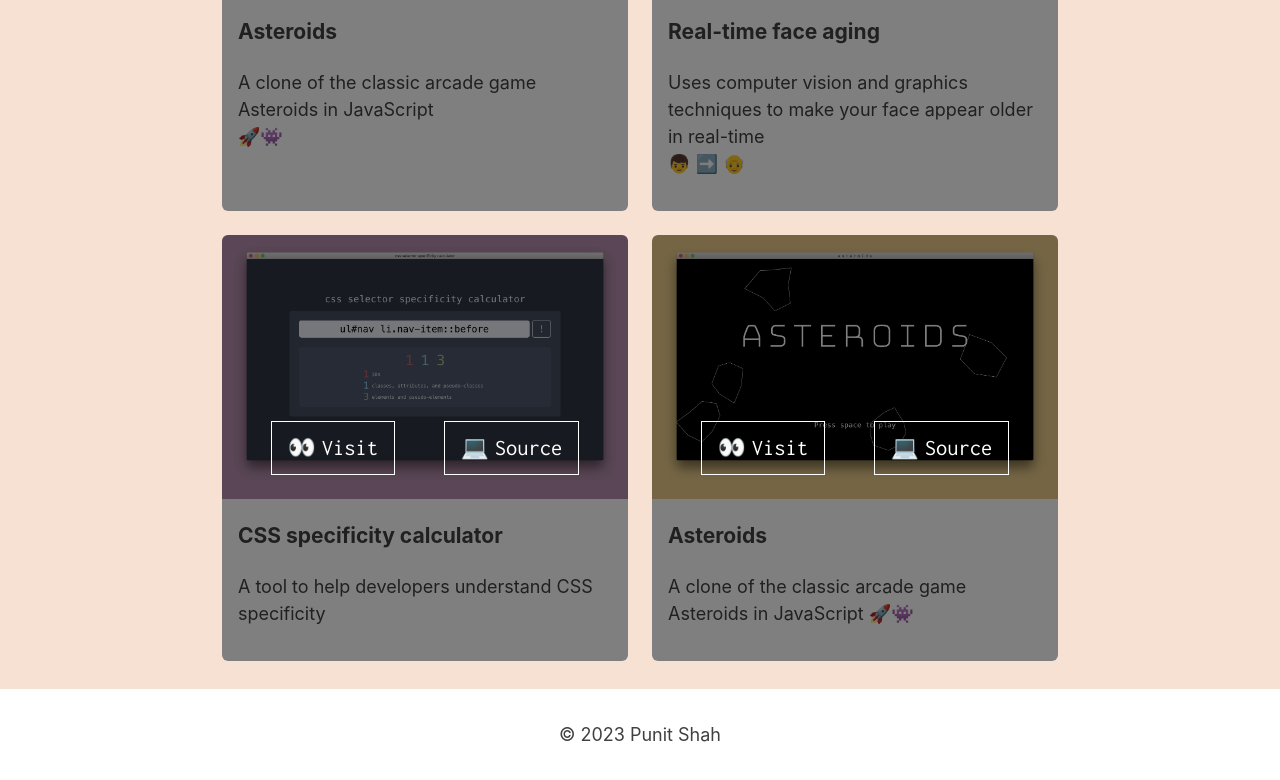
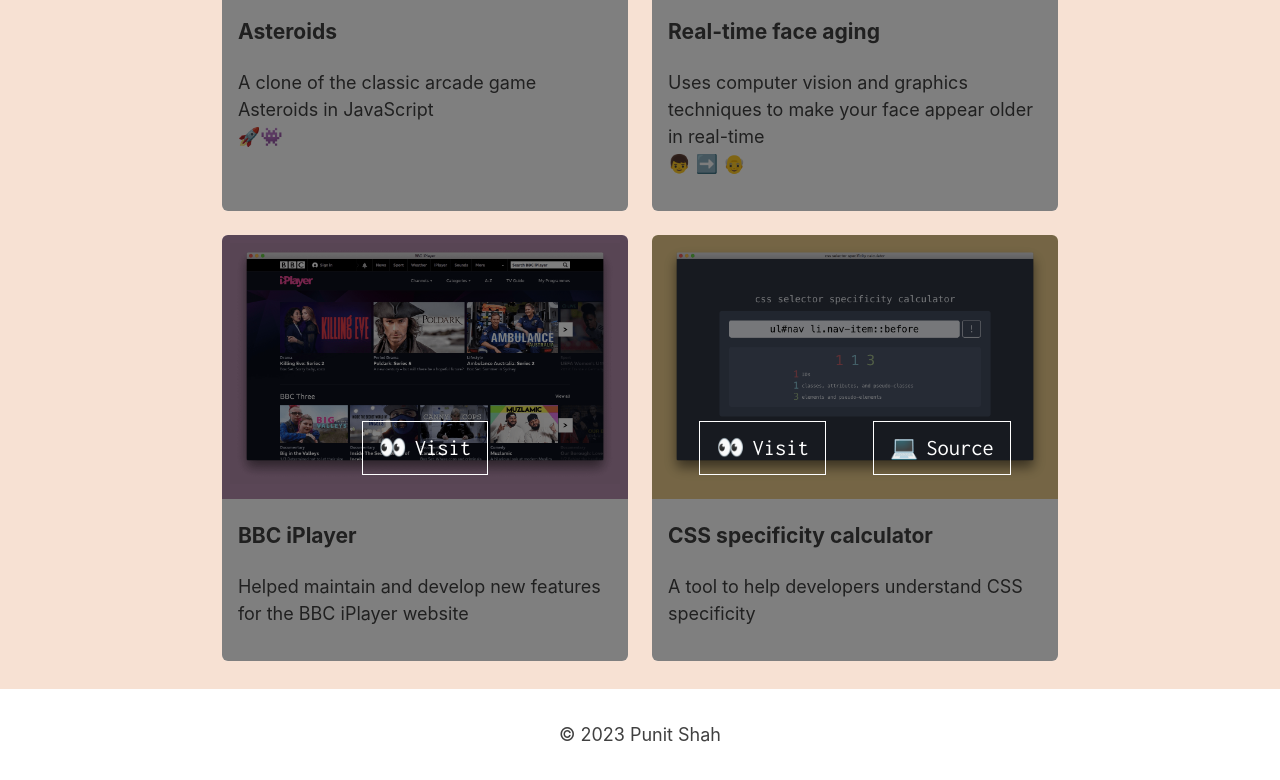
Before and after one commit to punit-shah/punit-shah.github.io, a React (Create React App) app: page / in a window 1280 px wide. Shown: the part 2042-2822 px from the top of the page. Built offline with nearby package versions, Linux system fonts and the light colour scheme.

Commit message:
Add iplayer work item

```diff
--- a/src/components/WorkItem.css
+++ b/src/components/WorkItem.css
@@ -115,8 +115,4 @@
     color: #333;
     font-weight: bold;
   }
-
-  .WorkItem-link > a::before {
-    margin-right: 6px;
-  }
 }
--- a/src/components/WorkItem.js
+++ b/src/components/WorkItem.js
@@ -9,23 +9,33 @@
     description,
     links: { visit, source },
   },
-}) => (
+}) => {
+  const hasLinks = visit || source;
+
+  return (
     <article className="WorkItem">
       <div className="WorkItem-image">
         <img src={image} alt={`Screenshot of ${title}`} />
       </div>
       <h3 className="WorkItem-title">{title}</h3>
       <p className="WorkItem-description">{description}</p>
+      {hasLinks && (
         <ul className="WorkItem-links">
+          {visit && (
             <li className="WorkItem-link WorkItem-link-visit">
               <a href={visit}>Visit</a>
             </li>
+          )}
+          {source && (
             <li className="WorkItem-link WorkItem-link-source">
               <a href={source}>Source</a>
             </li>
+          )}
         </ul>
+      )}
     </article>
   );
+};
 
 WorkItem.propTypes = {
   data: PropTypes.shape({
@@ -33,9 +43,9 @@
     title: PropTypes.string.isRequired,
     description: PropTypes.string.isRequired,
     links: PropTypes.shape({
-      visit: PropTypes.string.isRequired,
-      source: PropTypes.string.isRequired,
-    }).isRequired,
+      visit: PropTypes.string,
+      source: PropTypes.string,
+    }),
   }).isRequired,
 };
 
--- a/src/sections/Work.js
+++ b/src/sections/Work.js
@@ -3,6 +3,7 @@
 import asteroids from '../img/asteroids.png';
 import realTimeFaceAging from '../img/real-time-face-aging.png';
 import cssSpecificityCalculator from '../img/css-specificity-calculator.png';
+import iplayer from '../img/iplayer.png';
 import WorkItem from '../components/WorkItem';
 
 const items = [
@@ -27,22 +28,21 @@
     },
   },
   {
+    image: iplayer,
+    title: 'BBC iPlayer',
+    description:
+      'Helped maintain and develop new features for the BBC iPlayer website',
+    links: {
+      visit: 'https://www.bbc.co.uk/iplayer',
+    },
+  },
+  {
     image: cssSpecificityCalculator,
     title: 'CSS specificity calculator',
     description: 'A tool to help developers understand CSS specificity',
     links: {
       visit: 'https://punit-shah.github.io/specificity/',
       source: 'https://github.com/punit-shah/specificity',
-    },
-  },
-  {
-    image: asteroids,
-    title: 'Asteroids',
-    description:
-      'A clone of the classic arcade game Asteroids in JavaScript 🚀👾',
-    links: {
-      visit: 'https://punit-shah.github.io/asteroids/',
-      source: 'https://github.com/punit-shah/asteroids',
     },
   },
 ];
```
Also changed, not shown: src/img/iplayer.png (added). Lines whose indentation alone changed are shown as unchanged.
